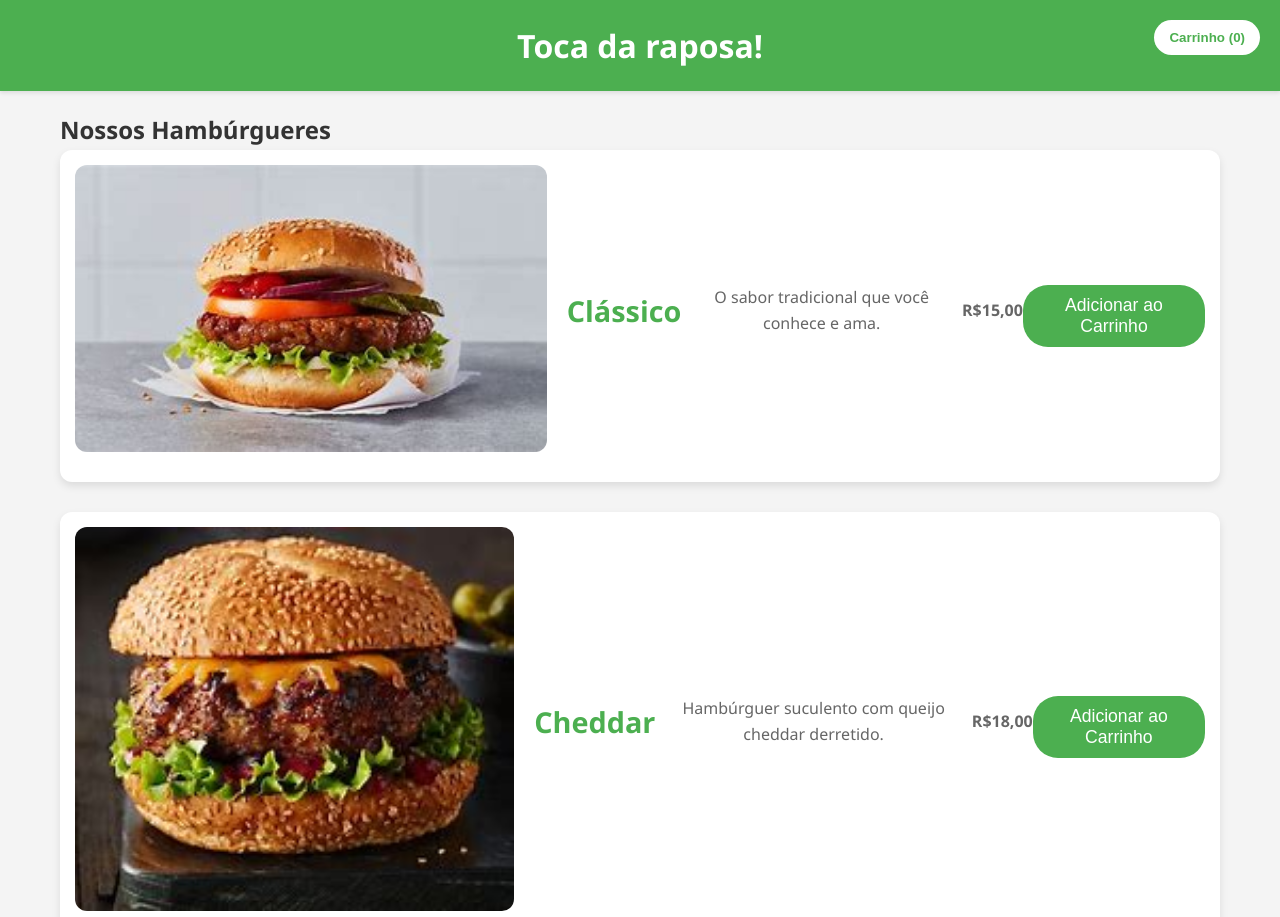
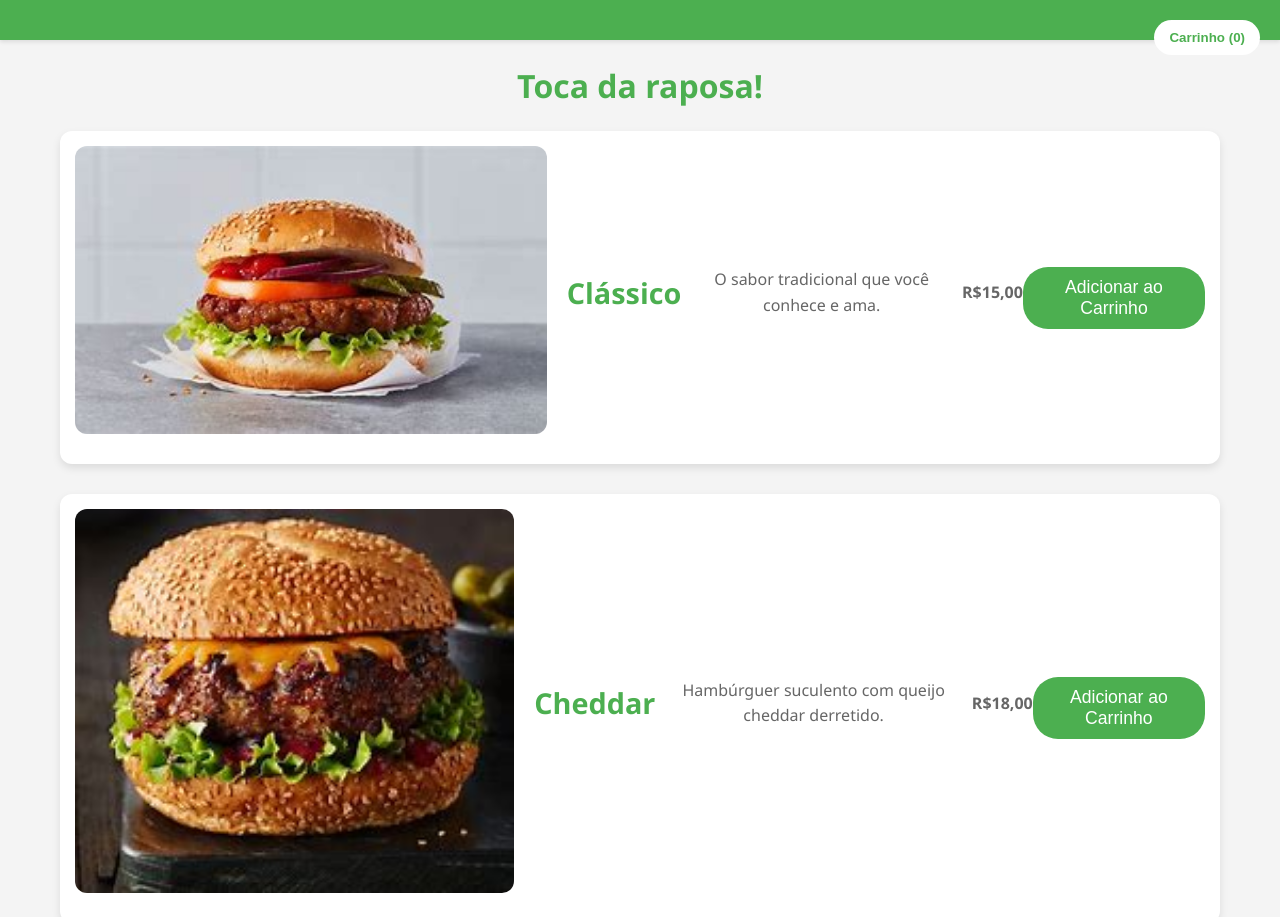
Before and after one commit to Ronaldoxp30/Toca-da-raposa, a plain HTML site: page index.html in a window 1280 px wide. Shown: the top 917 px of the page. Drawn offline with Linux system fonts and the light colour scheme.

Commit message:
confirmar

```diff
--- a/index.html
+++ b/index.html
@@ -9,7 +9,7 @@
 </head>
 <body>
     <header>
-        <h1>Toca da raposa!</h1>
+
         <nav>
             <button id="cart-button">Carrinho (<span id="cart-count">0</span>)</button>
         </nav>
@@ -17,7 +17,7 @@
 
     <main>
         <section class="menu">
-            <h2>Nossos Hambúrgueres</h2>
+            <h1>Toca da raposa!</h1>
             <div class="hamburguer-item" data-id="1" data-name="Clássico" data-price="15.00">
                 <img src="img/classico.jpg" alt="Hambúrguer Clássico">
                 <h3>Clássico</h3>
```
